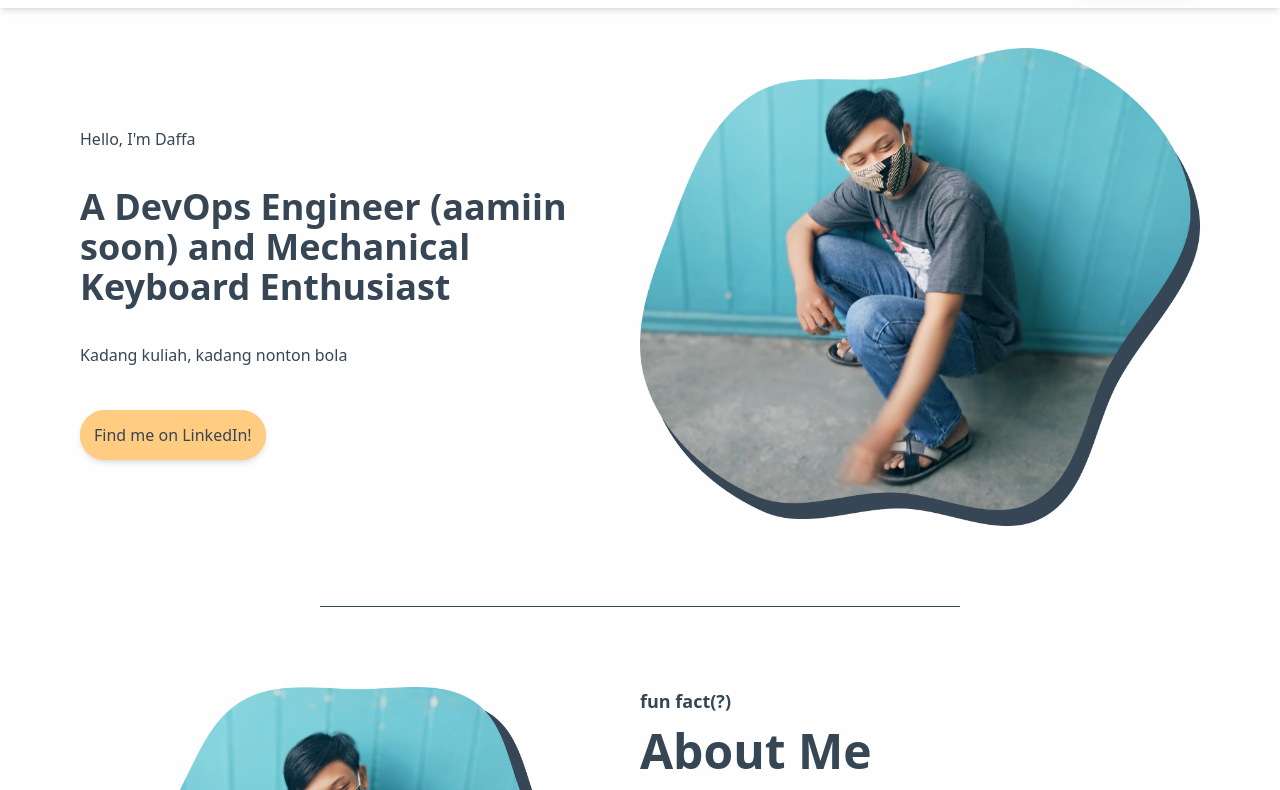
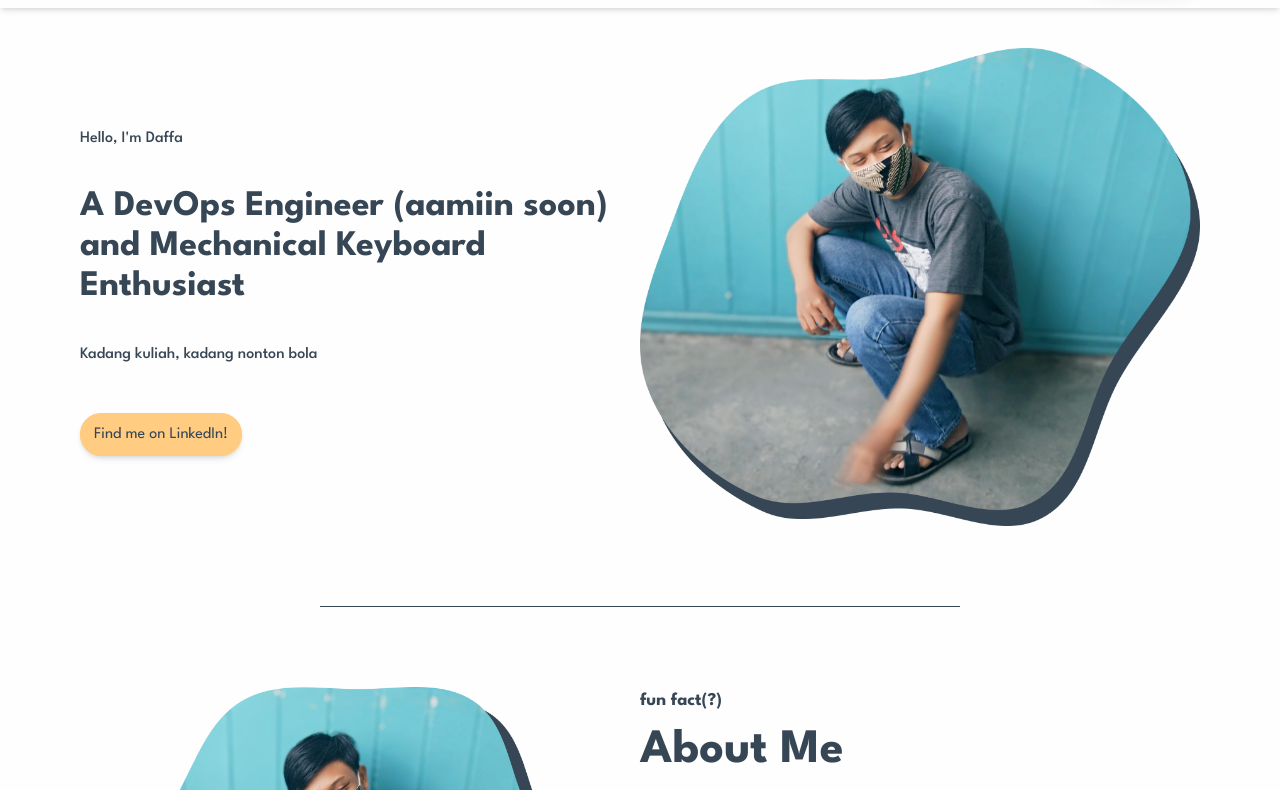
Before and after one commit to FarhanGits/Portfolio, a website: page page/index.html in a window 1280 px wide. Shown: the part 72-862 px from the top of the page. Drawn offline with Linux system fonts and the light colour scheme.

Commit message:
set font

```diff
--- a/page/index.html
+++ b/page/index.html
@@ -6,8 +6,12 @@
     <meta name="viewport" content="width=device-width, initial-scale=1.0">
     <title>Home</title>
     <link rel="icon" href="img/logo_dfr-removebg-preview 2.png" type="image/icon">
+    <link rel="stylesheet" href="style/output.css">
 
-    <link rel="stylesheet" href="style/output.css">
+    <!-- Font -->
+    <link rel="preconnect" href="https://fonts.googleapis.com">
+    <link rel="preconnect" href="https://fonts.gstatic.com" crossorigin>
+    <link href="https://fonts.googleapis.com/css2?family=League+Spartan:wght@400;500;700&display=swap" rel="stylesheet">
 </head>
 
 <body class="bg-white-default box-border">
--- a/tailwind.css
+++ b/tailwind.css
@@ -1,3 +1,9 @@
 @tailwind base;
 @tailwind components;
 @tailwind utilities;
+
+@layer base {
+    body {
+        font-family: 'League Spartan', sans-serif;
+    }
+}
```
Also changed, not shown: page/style/output.css.
